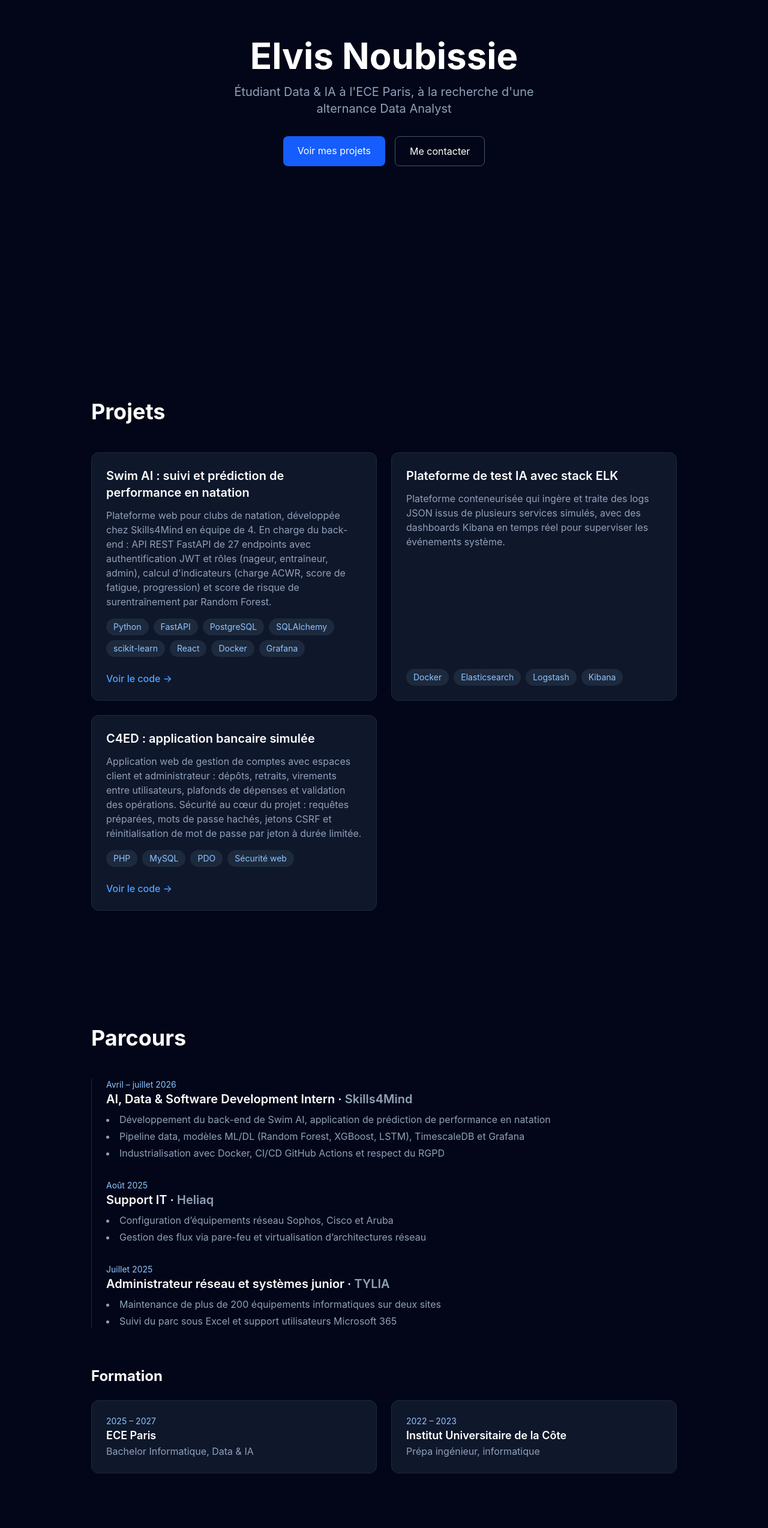
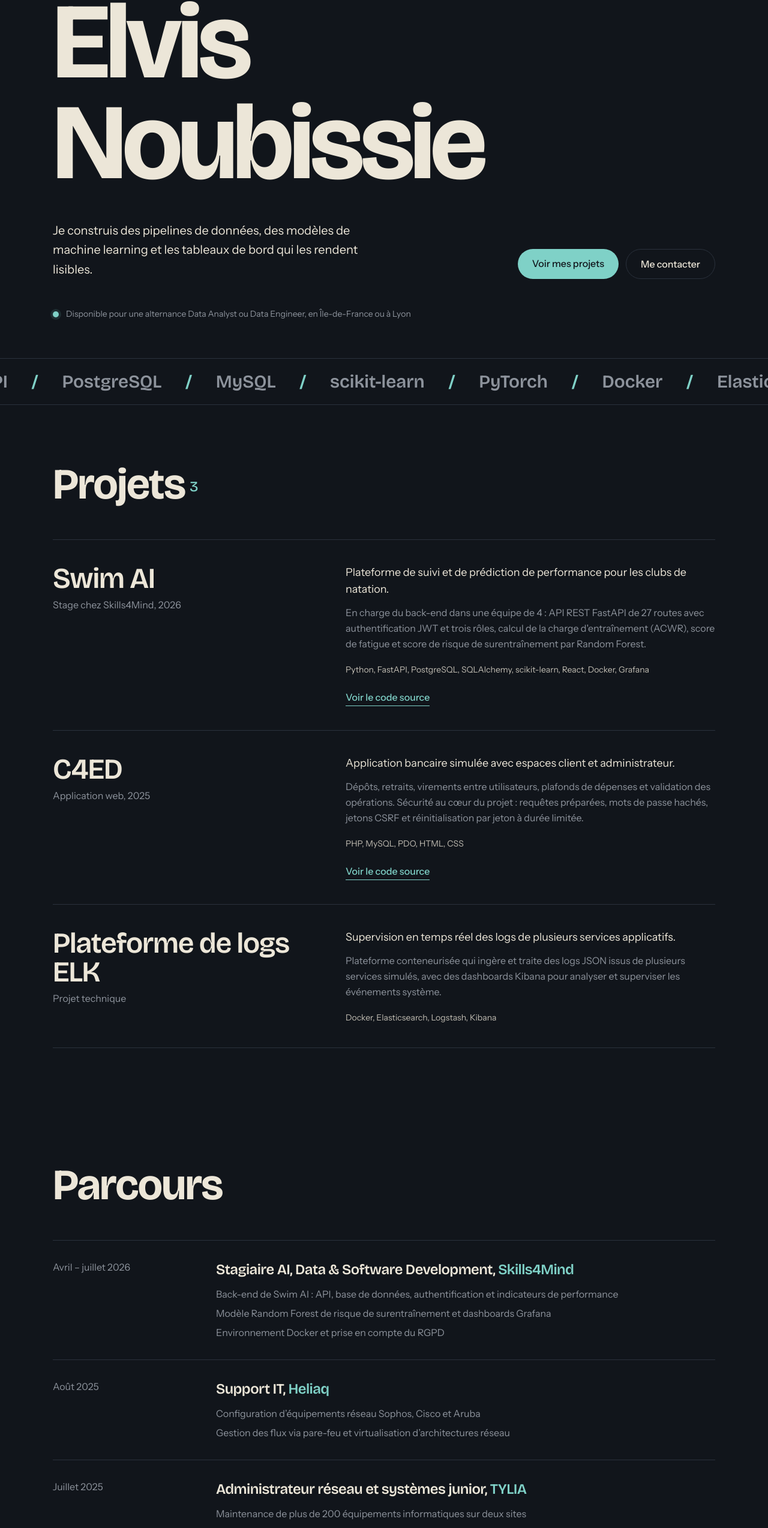
Before and after one commit to tims237/portfolio, a React app: page / in a window 1280 px wide. Shown: the part 230-2777 px from the top of the page at 60% size. Built offline with nearby package versions, Linux system fonts and the light colour scheme; the HTML template or start-up script is replaced by a standard one.

Commit message:
mise a jour

```diff
--- a/src/App.tsx
+++ b/src/App.tsx
@@ -1,17 +1,24 @@
+import { MotionConfig } from 'motion/react'
+import Nav from './components/Nav'
 import Hero from './components/Hero'
+import Marquee from './components/Marquee'
 import Projects from './components/Projects'
 import Experience from './components/Experience'
-import Skills from './components/Skills.tsx'
-import Contact from './components/Contact.tsx'
+import Skills from './components/Skills'
+import Contact from './components/Contact'
 
 export default function App() {
   return (
-    <main className="bg-slate-950 text-white">
+    <MotionConfig reducedMotion="user">
+      <Nav />
+      <main>
         <Hero />
+        <Marquee />
         <Projects />
         <Experience />
         <Skills />
         <Contact />
       </main>
+    </MotionConfig>
   )
 }
--- a/src/components/Experience.tsx
+++ b/src/components/Experience.tsx
@@ -1,29 +1,27 @@
-import { motion } from 'motion/react'
-
 const experiences = [
   {
-    role: 'AI, Data & Software Development Intern',
-    company: 'Skills4Mind',
-    date: 'Avril – juillet 2026',
-      points: [
-      'Développement du back-end de Swim AI, application de prédiction de performance en natation',
-      'Pipeline data, modèles ML/DL (Random Forest, XGBoost, LSTM), TimescaleDB et Grafana',
-      'Industrialisation avec Docker, CI/CD GitHub Actions et respect du RGPD',
+    periode: 'Avril – juillet 2026',
+    poste: 'Stagiaire AI, Data & Software Development',
+    entreprise: 'Skills4Mind',
+    points: [
+      'Back-end de Swim AI : API, base de données, authentification et indicateurs de performance',
+      'Modèle Random Forest de risque de surentraînement et dashboards Grafana',
+      'Environnement Docker et prise en compte du RGPD',
     ],
   },
   {
-    role: 'Support IT',
-    company: 'Heliaq',
-    date: 'Août 2025',
+    periode: 'Août 2025',
+    poste: 'Support IT',
+    entreprise: 'Heliaq',
     points: [
       'Configuration d’équipements réseau Sophos, Cisco et Aruba',
       'Gestion des flux via pare-feu et virtualisation d’architectures réseau',
     ],
   },
   {
-    role: 'Administrateur réseau et systèmes junior',
-    company: 'TYLIA',
-    date: 'Juillet 2025',
+    periode: 'Juillet 2025',
+    poste: 'Administrateur réseau et systèmes junior',
+    entreprise: 'TYLIA',
     points: [
       'Maintenance de plus de 200 équipements informatiques sur deux sites',
       'Suivi du parc sous Excel et support utilisateurs Microsoft 365',
@@ -31,44 +29,45 @@ const experiences = [
   },
 ]
 
-const education = [
-  { school: 'ECE Paris', diploma: 'Bachelor Informatique, Data & IA', date: '2025 – 2027' },
-  { school: 'Institut Universitaire de la Côte', diploma: 'Prépa ingénieur, informatique', date: '2022 – 2023' },
+const formations = [
+  { periode: '2025 – 2027', diplome: 'Bachelor Informatique, Data & IA', ecole: 'ECE Paris' },
+  { periode: '2022 – 2023', diplome: 'Première année de cycle ingénieur', ecole: 'Institut Universitaire de la Côte' },
 ]
 
 export default function Experience() {
   return (
-    <section id="parcours" className="py-24 px-6 max-w-5xl mx-auto">
-      <h2 className="text-3xl md:text-4xl font-bold mb-12">Parcours</h2>
-      <div className="space-y-8 border-l border-slate-800 pl-6">
+    <section id="parcours" className="mx-auto max-w-6xl px-6 py-24">
+      <h2 className="font-display text-5xl font-bold tracking-tight md:text-7xl">Parcours</h2>
+
+      <ol className="mt-14 border-t border-rule">
         {experiences.map((e) => (
-          <motion.div
-            key={e.company}
-            initial={{ opacity: 0, x: -20 }}
-            whileInView={{ opacity: 1, x: 0 }}
-            viewport={{ once: true }}
-            transition={{ duration: 0.6 }}
-          >
-            <p className="text-sm text-blue-300">{e.date}</p>
-            <h3 className="text-xl font-semibold">
-              {e.role} · <span className="text-slate-400">{e.company}</span>
-            </h3>
-            <ul className="mt-2 list-disc list-inside text-slate-400 space-y-1">
-              {e.points.map((pt) => <li key={pt}>{pt}</li>)}
-            </ul>
-          </motion.div>
+          <li key={e.entreprise} className="grid gap-3 border-b border-rule py-8 md:grid-cols-[14rem_1fr] md:gap-12">
+            <p className="text-muted">{e.periode}</p>
+            <div className="max-w-2xl">
+              <h3 className="font-display text-2xl font-semibold tracking-tight">
+                {e.poste}, <span className="text-chlore">{e.entreprise}</span>
+              </h3>
+              <ul className="mt-3 space-y-1.5 leading-relaxed text-muted">
+                {e.points.map((pt) => (
+                  <li key={pt}>{pt}</li>
+                ))}
+              </ul>
+            </div>
+          </li>
         ))}
-      </div>
-      <h3 className="text-2xl font-bold mt-16 mb-6">Formation</h3>
-      <div className="grid md:grid-cols-2 gap-6">
-        {education.map((ed) => (
-          <div key={ed.school} className="rounded-xl border border-slate-800 bg-slate-900 p-6">
-            <p className="text-sm text-blue-300">{ed.date}</p>
-            <h4 className="text-lg font-semibold">{ed.school}</h4>
-            <p className="text-slate-400">{ed.diploma}</p>
-          </div>
+      </ol>
+
+      <h3 className="mt-20 font-display text-3xl font-bold tracking-tight">Formation</h3>
+      <ol className="mt-8 border-t border-rule">
+        {formations.map((f) => (
+          <li key={f.ecole} className="grid gap-3 border-b border-rule py-6 md:grid-cols-[14rem_1fr] md:gap-12">
+            <p className="text-muted">{f.periode}</p>
+            <p className="text-lg">
+              {f.diplome}, <span className="text-muted">{f.ecole}</span>
+            </p>
+          </li>
         ))}
-      </div>
+      </ol>
     </section>
   )
 }
--- a/src/components/Hero.tsx
+++ b/src/components/Hero.tsx
@@ -1,32 +1,60 @@
 import { motion } from 'motion/react'
+
+const lignes = ['Elvis', 'Noubissie']
 
 export default function Hero() {
   return (
-    <section className="min-h-screen flex flex-col items-center justify-center text-center px-6">
-      <motion.h1
-        initial={{ opacity: 0, y: 20 }}
-        animate={{ opacity: 1, y: 0 }}
-        transition={{ duration: 0.8 }}
-        className="text-4xl md:text-6xl font-bold"
+    <section id="haut" className="mx-auto max-w-6xl px-6 pt-20 pb-16 md:pt-28">
+      <p className="text-muted">Étudiant Data & IA à l'ECE Paris</p>
+
+      <h1 className="mt-6 font-display text-[clamp(3.6rem,14vw,11.5rem)] font-bold leading-[0.88] tracking-[-0.04em]">
+        {lignes.map((mot, i) => (
+          <span key={mot} className="block overflow-hidden pb-[0.06em]">
+            <motion.span
+              className="block"
+              initial={{ y: '105%' }}
+              animate={{ y: 0 }}
+              transition={{ duration: 0.9, delay: 0.1 + i * 0.12, ease: [0.22, 1, 0.36, 1] }}
             >
-        Elvis Noubissie
-      </motion.h1>
-      <motion.p
+              {mot}
+            </motion.span>
+          </span>
+        ))}
+      </h1>
+
+      <motion.div
         initial={{ opacity: 0 }}
         animate={{ opacity: 1 }}
-        transition={{ delay: 0.4, duration: 0.8 }}
-        className="mt-4 text-lg md:text-xl text-slate-400 max-w-xl"
+        transition={{ delay: 0.7, duration: 0.6 }}
+        className="mt-10 grid gap-8 md:grid-cols-[1fr_auto] md:items-end"
       >
-        Étudiant Data & IA à l'ECE Paris, à la recherche d'une alternance Data Analyst
-      </motion.p>
-      <div className="mt-8 flex gap-4">
-        <a href="#projets" className="px-6 py-3 rounded-lg bg-blue-600 hover:bg-blue-500 transition">
+        <p className="max-w-xl text-lg leading-relaxed md:text-xl">
+          Je construis des pipelines de données, des modèles de machine learning et les tableaux de
+          bord qui les rendent lisibles.
+        </p>
+        <div className="flex flex-wrap gap-3">
+          <a
+            href="#projets"
+            className="rounded-full bg-chlore px-6 py-3 font-medium text-ink transition-colors hover:bg-paper"
+          >
             Voir mes projets
           </a>
-        <a href="#contact" className="px-6 py-3 rounded-lg border border-slate-600 hover:border-slate-400 transition">
+          <a
+            href="#contact"
+            className="rounded-full border border-rule px-6 py-3 font-medium transition-colors hover:border-paper"
+          >
             Me contacter
           </a>
         </div>
+      </motion.div>
+
+      <p className="mt-12 flex items-start gap-3 text-sm text-muted">
+        <span className="relative mt-1.5 flex h-2.5 w-2.5 shrink-0">
+          <span className="absolute inline-flex h-full w-full animate-ping rounded-full bg-chlore opacity-60 motion-reduce:animate-none" />
+          <span className="relative inline-flex h-2.5 w-2.5 rounded-full bg-chlore" />
+        </span>
+        Disponible pour une alternance Data Analyst ou Data Engineer, en Île-de-France ou à Lyon
+      </p>
     </section>
   )
 }
--- /dev/null
+++ b/src/components/Marquee.tsx
@@ -0,0 +1,24 @@
+const stack = [
+  'Python', 'SQL', 'FastAPI', 'PostgreSQL', 'MySQL', 'scikit-learn', 'PyTorch', 'Docker',
+  'Elasticsearch', 'Kibana', 'Grafana', 'Power BI', 'React', 'TypeScript', 'PHP',
+]
+
+export default function Marquee() {
+  const suite = [...stack, ...stack]
+  return (
+    <div className="overflow-hidden border-y border-rule py-5">
+      <p className="sr-only">Technologies utilisées : {stack.join(', ')}</p>
+      <div
+        aria-hidden="true"
+        className="defile flex w-max whitespace-nowrap font-display text-2xl font-semibold text-muted md:text-3xl"
+      >
+        {suite.map((t, i) => (
+          <span key={i} className="flex items-center gap-10 pr-10">
+            {t}
+            <span className="text-chlore">/</span>
+          </span>
+        ))}
+      </div>
+    </div>
+  )
+}
--- /dev/null
+++ b/src/components/Nav.tsx
@@ -0,0 +1,27 @@
+const liens = [
+  { href: '#projets', label: 'Projets' },
+  { href: '#parcours', label: 'Parcours' },
+  { href: '#competences', label: 'Compétences' },
+  { href: '#contact', label: 'Contact' },
+]
+
+export default function Nav() {
+  return (
+    <header className="sticky top-0 z-50 border-b border-rule bg-ink/85 backdrop-blur">
+      <nav className="mx-auto flex max-w-6xl items-center justify-between px-6 py-4">
+        <a href="#haut" className="font-display text-lg font-semibold tracking-tight">
+          elvis<span className="text-chlore">.</span>
+        </a>
+        <ul className="flex gap-6 text-sm text-muted">
+          {liens.map((l) => (
+            <li key={l.href} className={l.href === '#contact' ? '' : 'hidden sm:block'}>
+              <a href={l.href} className="transition-colors hover:text-paper">
+                {l.label}
+              </a>
+            </li>
+          ))}
+        </ul>
+      </nav>
+    </header>
+  )
+}
--- a/src/components/Projects.tsx
+++ b/src/components/Projects.tsx
@@ -1,64 +1,71 @@
-import { motion } from 'motion/react'
-
-const projects = [
+const projets = [
   {
-    title: 'Swim AI : suivi et prédiction de performance en natation',
-    description:
-      "Plateforme web pour clubs de natation, développée chez Skills4Mind en équipe de 4. En charge du back-end : API REST FastAPI de 27 endpoints avec authentification JWT et rôles (nageur, entraîneur, admin), calcul d'indicateurs (charge ACWR, score de fatigue, progression) et score de risque de surentraînement par Random Forest.",
-    tags: ['Python', 'FastAPI', 'PostgreSQL', 'SQLAlchemy', 'scikit-learn', 'React', 'Docker', 'Grafana'],
-    link: 'https://github.com/tims237/swim-ai',
+    nom: 'Swim AI',
+    contexte: 'Stage chez Skills4Mind, 2026',
+    resume: 'Plateforme de suivi et de prédiction de performance pour les clubs de natation.',
+    detail:
+      "En charge du back-end dans une équipe de 4 : API REST FastAPI de 27 routes avec authentification JWT et trois rôles, calcul de la charge d'entraînement (ACWR), score de fatigue et score de risque de surentraînement par Random Forest.",
+    stack: ['Python', 'FastAPI', 'PostgreSQL', 'SQLAlchemy', 'scikit-learn', 'React', 'Docker', 'Grafana'],
+    lien: 'https://github.com/tims237/swim-ai',
   },
   {
-    title: 'Plateforme de test IA avec stack ELK',
-    description:
-      "Plateforme conteneurisée qui ingère et traite des logs JSON issus de plusieurs services simulés, avec des dashboards Kibana en temps réel pour superviser les événements système.",
-    tags: ['Docker', 'Elasticsearch', 'Logstash', 'Kibana'],
-    link: '',
+    nom: 'C4ED',
+    contexte: 'Application web, 2025',
+    resume: 'Application bancaire simulée avec espaces client et administrateur.',
+    detail:
+      'Dépôts, retraits, virements entre utilisateurs, plafonds de dépenses et validation des opérations. Sécurité au cœur du projet : requêtes préparées, mots de passe hachés, jetons CSRF et réinitialisation par jeton à durée limitée.',
+    stack: ['PHP', 'MySQL', 'PDO', 'HTML', 'CSS'],
+    lien: 'https://github.com/tims237/c4ed',
   },
   {
-    title: 'C4ED : application bancaire simulée',
-    description:
-      "Application web de gestion de comptes avec espaces client et administrateur : dépôts, retraits, virements entre utilisateurs, plafonds de dépenses et validation des opérations. Sécurité au cœur du projet : requêtes préparées, mots de passe hachés, jetons CSRF et réinitialisation de mot de passe par jeton à durée limitée.",
-    tags: ['PHP', 'MySQL', 'PDO', 'Sécurité web'],
-    link: 'https://github.com/tims237/c4ed',
+    nom: 'Plateforme de logs ELK',
+    contexte: 'Projet technique',
+    resume: 'Supervision en temps réel des logs de plusieurs services applicatifs.',
+    detail:
+      'Plateforme conteneurisée qui ingère et traite des logs JSON issus de plusieurs services simulés, avec des dashboards Kibana pour analyser et superviser les événements système.',
+    stack: ['Docker', 'Elasticsearch', 'Logstash', 'Kibana'],
+    lien: '',
   },
 ]
 
 export default function Projects() {
   return (
-    <section id="projets" className="py-24 px-6 max-w-5xl mx-auto">
-      <h2 className="text-3xl md:text-4xl font-bold mb-12">Projets</h2>
-      <div className="grid md:grid-cols-2 gap-6">
-        {projects.map((p, i) => (
-          <motion.article
-            key={p.title}
-            initial={{ opacity: 0, y: 30 }}
-            whileInView={{ opacity: 1, y: 0 }}
-            viewport={{ once: true }}
-            transition={{ duration: 0.6, delay: i * 0.1 }}
-            className="rounded-xl border border-slate-800 bg-slate-900 p-6 flex flex-col"
+    <section id="projets" className="mx-auto max-w-6xl px-6 py-24">
+      <h2 className="font-display text-5xl font-bold tracking-tight md:text-7xl">
+        Projets
+        <sup className="ml-2 text-lg font-medium text-chlore md:text-2xl">{projets.length}</sup>
+      </h2>
+
+      <ul className="mt-14 border-t border-rule">
+        {projets.map((p) => (
+          <li
+            key={p.nom}
+            className="group grid gap-6 border-b border-rule py-10 md:grid-cols-[1fr_1.4fr] md:gap-12"
           >
-            <h3 className="text-xl font-semibold">{p.title}</h3>
-            <p className="mt-3 text-slate-400 flex-1">{p.description}</p>
-            <div className="mt-4 flex flex-wrap gap-2">
-              {p.tags.map((t) => (
-                <span key={t} className="text-sm px-3 py-1 rounded-full bg-slate-800 text-blue-300">
-                  {t}
-                </span>
-              ))}
+            <div>
+              <h3 className="font-display text-3xl font-semibold tracking-tight transition-colors group-hover:text-chlore md:text-5xl">
+                {p.nom}
+              </h3>
+              <p className="mt-2 text-muted">{p.contexte}</p>
             </div>
-            {p.link && (
+            <div className="max-w-2xl">
+              <p className="text-lg">{p.resume}</p>
+              <p className="mt-3 leading-relaxed text-muted">{p.detail}</p>
+              <p className="mt-5 text-sm text-paper/80">{p.stack.join(', ')}</p>
+              {p.lien && (
                 <a
-                href={p.link}
+                  href={p.lien}
                   target="_blank"
-                className="mt-6 inline-block text-blue-400 hover:text-blue-300 font-medium"
+                  rel="noreferrer"
+                  className="mt-6 inline-block border-b border-chlore pb-0.5 font-medium text-chlore transition-colors hover:border-paper hover:text-paper"
                 >
-                Voir le code →
+                  Voir le code source
                 </a>
               )}
-          </motion.article>
+            </div>
+          </li>
         ))}
-      </div>
+      </ul>
     </section>
   )
 }
--- a/src/index.css
+++ b/src/index.css
@@ -1 +1,44 @@
+@import url('https://fonts.googleapis.com/css2?family=Bricolage+Grotesque:opsz,wght@12..96,400..800&family=Instrument+Sans:wght@400;500;600&display=swap');
 @import "tailwindcss";
+
+@theme {
+  --color-ink: #11151b;
+  --color-rule: #2a313c;
+  --color-paper: #ece6d8;
+  --color-muted: #8d939c;
+  --color-chlore: #7fd1c7;
+  --font-display: "Bricolage Grotesque", "Arial Narrow", sans-serif;
+  --font-sans: "Instrument Sans", system-ui, sans-serif;
+}
+
+html {
+  scroll-behavior: smooth;
+}
+
+body {
+  @apply bg-ink text-paper font-sans antialiased;
+}
+
+::selection {
+  background: var(--color-chlore);
+  color: var(--color-ink);
+}
+
+:focus-visible {
+  outline: 2px solid var(--color-chlore);
+  outline-offset: 3px;
+}
+
+@keyframes defile {
+  from { transform: translateX(0); }
+  to { transform: translateX(-50%); }
+}
+
+.defile {
+  animation: defile 45s linear infinite;
+}
+
+@media (prefers-reduced-motion: reduce) {
+  html { scroll-behavior: auto; }
+  .defile { animation: none; }
+}
```
Lines whose indentation alone changed are shown as unchanged.
